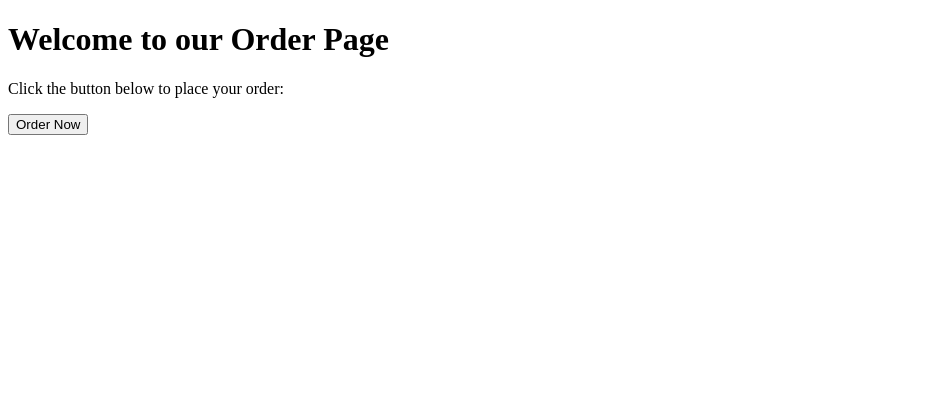
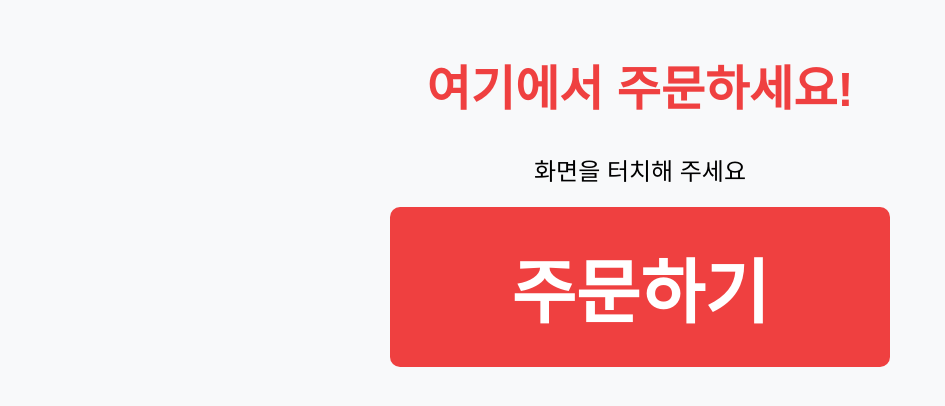
Before and after one commit to alstj0606/Silver-Lining, a Django app: template orders/templates/orders/start_order.html in a window 1280 px wide. Shown: the top 406 px of the page, without its empty margins (0-945 px from the left). Run offline with Django 3.2, Linux system fonts and the light colour scheme; the template is opened without the code that fills it, so the values that code supplies are empty.

Commit message:
feat: start_order.html에 css추가
기능 test용으로 만들었던 초기 start_order.html에 css추가

```diff
--- a/orders/templates/orders/start_order.html
+++ b/orders/templates/orders/start_order.html
@@ -4,15 +4,44 @@
     <meta charset="UTF-8">
     <meta name="viewport" content="width=device-width, initial-scale=1.0">
     <title>Order Page</title>
-    <!-- Add any additional CSS or stylesheets here -->
+    <style>
+        body {
+            font-family: Arial, sans-serif;
+            text-align: center;
+            background-color: #f8f9fa;
+        }
+        h1 {
+            color: #ef4040;
+            margin-top: 50px;
+            font-size: 48px;
+        }
+        p {
+            font-size: 24px;
+            margin: 20px;
+        }
+        button {
+            width: 500px;
+            height: 160px;
+            font-size: 70px;
+            font-weight: bold;
+            padding: 20px 40px;
+            color: white;
+            background-color: #ef4040;
+            border: none;
+            border-radius: 10px;
+            cursor: pointer;
+        }
+        button:hover {
+            background-color: #d93636;
+        }
+    </style>
 </head>
 <body>
-    <h1>Welcome to our Order Page</h1>
-    <p>Click the button below to place your order:</p>
+    <h1>여기에서 주문하세요!</h1>
+    <p>화면을 터치해 주세요</p>
     <form method="post" action="{% url 'orders:face_recognition' %}">
         {% csrf_token %}
-        <button type="submit">Order Now</button>
+        <button type="submit">주문하기</button>
     </form>
-    <!-- Add any additional content or styling as needed -->
 </body>
 </html>
```
